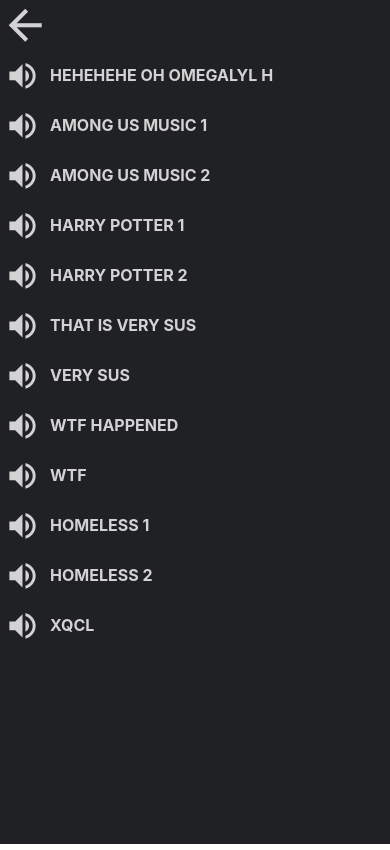
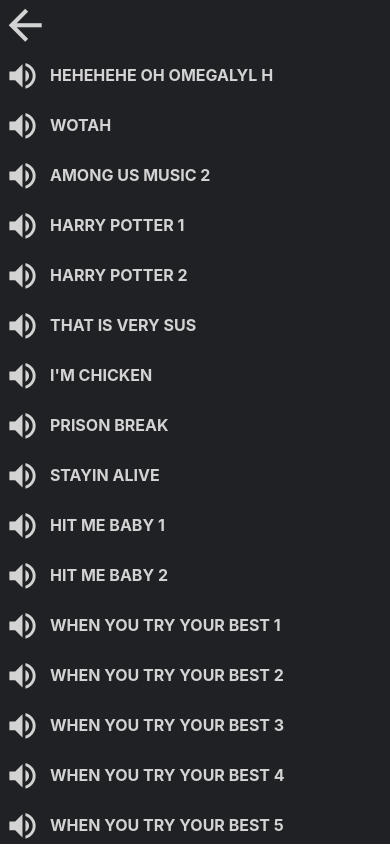
Before and after one commit to atacansuder/ForsenSoundboard, a React Native app: screen / in a window 390 px wide. Built offline with nearby package versions, Linux system fonts and the light colour scheme.

Commit message:
düzenlemeler

```diff
--- a/app/components/Screen.js
+++ b/app/components/Screen.js
@@ -1,6 +1,6 @@
 import React from 'react';
 import Constants from 'expo-constants';
-import { SafeAreaView, StyleSheet, TouchableHighlight } from 'react-native';
+import { SafeAreaView, StyleSheet, TouchableHighlight, View } from 'react-native';
 
 import AppButton from './AppButton';
 import MainScreen from '../screens/MainScreen';
--- a/app/data/sources.js
+++ b/app/data/sources.js
@@ -2,62 +2,82 @@
     {
         category: 'forsen',
         name: 'HEHEHEHE OH OMEGALYL H',
-        source: require('../../assets/sounds/HEHEHEHE_OH_OMEGALYL_H.wav'),
+        source: require('../../assets/sounds/forsen/HEHEHEHE_OH_OMEGALYL_H.wav'),
     },
     {
         category: 'forsen',
-        name: 'AMONG US MUSIC 1',
-        source: require('../../assets/sounds/AMONGUS_MUSIC_1.mp3'),
+        name: 'WOTAH',
+        source: require('../../assets/sounds/forsen/WOTAH.mp3'),
     },
     {
         category: 'forsen',
         name: 'AMONG US MUSIC 2',
-        source: require('../../assets/sounds/AMONGUS_MUSIC_2.mp3'),
+        source: require('../../assets/sounds/forsen/AMONGUS_MUSIC_2.mp3'),
     },
     {
         category: 'forsen',
         name: 'HARRY POTTER 1',
-        source: require('../../assets/sounds/HARRY_POTTER_1.mp3'),
+        source: require('../../assets/sounds/forsen/HARRY_POTTER_1.mp3'),
     },
     {
         category: 'forsen',
         name: 'HARRY POTTER 2',
-        source: require('../../assets/sounds/HARRY_POTTER_2.mp3'),
+        source: require('../../assets/sounds/forsen/HARRY_POTTER_2.mp3'),
     },
     {
         category: 'forsen',
         name: 'THAT IS VERY SUS',
-        source: require('../../assets/sounds/THAT_IS_VERY_SUS.mp3'),
+        source: require('../../assets/sounds/forsen/THAT_IS_VERY_SUS.mp3'),
     },
     {
         category: 'forsen',
-        name: 'VERY SUS',
-        source: require('../../assets/sounds/VERY_SUS.mp3'),
+        name: "I'M CHICKEN",
+        source: require('../../assets/sounds/forsen/IM_CHICKEN.mp3'),
     },
     {
         category: 'forsen',
-        name: 'WTF HAPPENED',
-        source: require('../../assets/sounds/WTF_HAPPENED.mp3'),
+        name: 'PRISON BREAK',
+        source: require('../../assets/sounds/forsen/PRISON_BREAK.mp3'),
     },
     {
         category: 'forsen',
-        name: 'WTF',
-        source: require('../../assets/sounds/WTF.mp3'),
+        name: 'STAYIN ALIVE',
+        source: require('../../assets/sounds/forsen/STAYIN_ALIVE.mp3'),
     },
     {
         category: 'forsen',
-        name: 'HOMELESS 1',
-        source: require('../../assets/sounds/HOMELESS_1.mp3'),
+        name: 'HIT ME BABY 1',
+        source: require('../../assets/sounds/forsen/HIT_ME_BABY_1.mp3'),
     },
     {
         category: 'forsen',
-        name: 'HOMELESS 2',
-        source: require('../../assets/sounds/HOMELESS_2.mp3'),
+        name: 'HIT ME BABY 2',
+        source: require('../../assets/sounds/forsen/HIT_ME_BABY_2.mp3'),
     },
     {
         category: 'forsen',
-        name: 'XQCL',
-        source: require('../../assets/sounds/XQCL.mp3'),
+        name: 'WHEN YOU TRY YOUR BEST 1',
+        source: require('../../assets/sounds/forsen/WHEN_YOU_TRY_YOUR_BEST_1.mp3'),
+    },
+    {
+        category: 'forsen',
+        name: 'WHEN YOU TRY YOUR BEST 2',
+        source: require('../../assets/sounds/forsen/WHEN_YOU_TRY_YOUR_BEST_1.mp3'),
+    },
+    {
+        category: 'forsen',
+        name: 'WHEN YOU TRY YOUR BEST 3',
+        source: require('../../assets/sounds/forsen/WHEN_YOU_TRY_YOUR_BEST_1.mp3'),
+    },
+    {
+        category: 'forsen',
+        name: 'WHEN YOU TRY YOUR BEST 4',
+        source: require('../../assets/sounds/forsen/WHEN_YOU_TRY_YOUR_BEST_1.mp3'),
+    },
+    {
+        category: 'forsen',
+        name: 'WHEN YOU TRY YOUR BEST 5',
+        source: require('../../assets/sounds/forsen/WHEN_YOU_TRY_YOUR_BEST_1.mp3'),
     },
 ]
 
```
Also changed, not shown: 1 other file (tests, documents, lock files or other folders).
